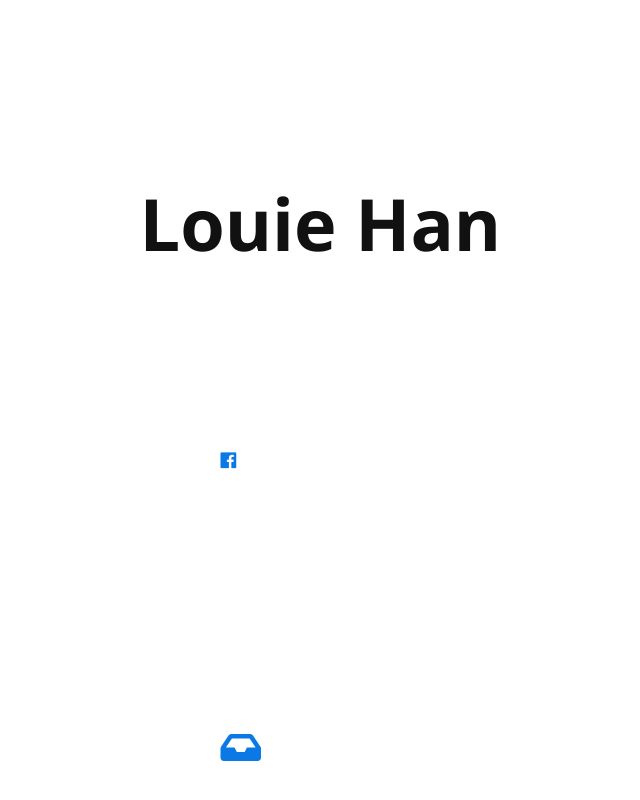
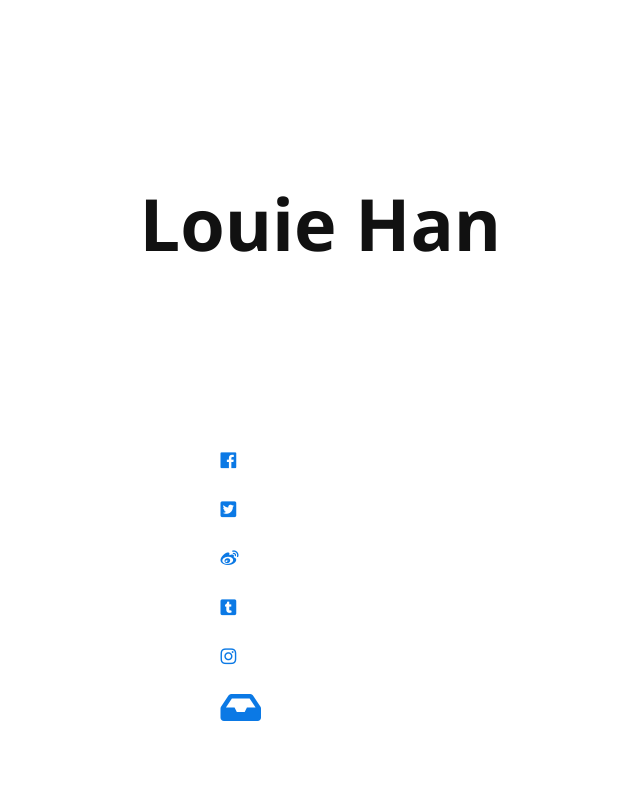
Before and after one commit to louieh/louieh.github.io, a Jekyll site: the page built from index.md, in a window 1280 px wide. Shown: the top 800 px of the page, without its empty margins (152-792 px from the left). Built offline with Jekyll 4.4.1, drawn with Linux system fonts in a browser that asks for light colours; nearby versions of some CDN libraries; our own code applies the rules of GitHub Pages for plain Markdown files.

Commit message:
Update index.md
support fontawesome5

```diff
--- a/index.md
+++ b/index.md
@@ -8,9 +8,9 @@ layout: default
 
 <ul class="fa-ul">
  <li><a href="http://www.facebook.com/louiehan1015" title="Facebook"><i class="fab fa-facebook"></i></a></li>
- <li><a href="https://twitter.com/LouieHan1015" title="Twitter"><i class="fa fa-twitter fa-2x"></i></a></li>
- <li><a href="http://weibo.com/louieh" title="Weibo"><i class="fa fa-weibo fa-2x"></i></a></li>
- <li><a href="http://blog.luyihan.me" title="Tumblr"><i class="fa fa-tumblr fa-2x"></i></a></li>
- <li><a href="https://www.instagram.com/louiehan" title="Instagram"><i class="fa fa-instagram fa-2x"></i></a></li>
- <li><a href="mailto:louiehan1015@gmail.com" title="Email"><i class="fa fa-inbox fa-2x"></i></a></li>
+ <li><a href="https://twitter.com/LouieHan1015" title="Twitter"><i class="fab fa-twitter-square"></i></a></li>
+ <li><a href="http://weibo.com/louieh" title="Weibo"><i class="fab fa-weibo"></i></a></li>
+ <li><a href="http://blog.luyihan.me" title="Tumblr"><i class="fab fa-tumblr-square"></i></a></li>
+ <li><a href="https://www.instagram.com/louiehan" title="Instagram"><i class="fab fa-instagram"></i></a></li>
+ <li><a href="mailto:louiehan1015@gmail.com" title="Email"><i class="fas fa-inbox fa-2x"></i></a></li>
 </ul>
```
